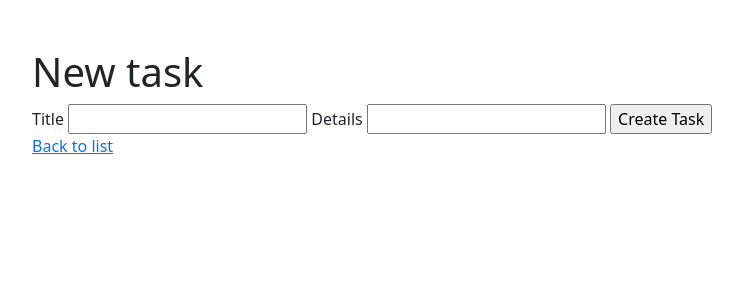
After one commit to emmavalor/rails-task-manager, a Rails app: page /tasks/new in a window 1280 px wide. The commit adds this page. Shown: the top 300 px of the page, without its empty margins (16-759 px from the left). Run offline with Rails 7, Linux system fonts and the light colour scheme; some libraries are stand-ins or nearby versions.

Commit message:
Task : push exo

```diff
--- /dev/null
+++ b/app/controllers/tasks_controller.rb
@@ -0,0 +1,46 @@
+class TasksController < ApplicationController
+  before_action :find_id, only: [:show, :edit, :update, :destroy]
+  def index
+    @tasks = Task.all
+  end
+
+  def show
+    @task = Task.find(params[:id])
+  end
+
+  def new
+    @task = Task.new
+  end
+
+  def create
+    @task = Task.new(task_params)
+    @task.save
+    redirect_to task_path(@task)
+  end
+
+  def edit
+    find_id
+  end
+
+  def update
+    find_id
+    @task.update(task_params)
+    redirect_to task_path(@task)
+  end
+
+  def destroy
+    find_id
+    @task.destroy
+    redirect_to tasks_path
+  end
+
+  private
+
+  def task_params
+    params.require(:task).permit(:title, :details, :completed)
+  end
+
+  def find_id
+    @task = Task.find(params[:id])
+  end
+end
--- /dev/null
+++ b/app/helpers/task_helper.rb
@@ -0,0 +1,2 @@
+module TaskHelper
+end
--- /dev/null
+++ b/app/helpers/tasks_helper.rb
@@ -0,0 +1,2 @@
+module TasksHelper
+end
--- /dev/null
+++ b/app/models/task.rb
@@ -0,0 +1,2 @@
+class Task < ApplicationRecord
+end
--- a/app/views/layouts/application.html.erb
+++ b/app/views/layouts/application.html.erb
@@ -6,6 +6,7 @@
     <meta name="apple-mobile-web-app-capable" content="yes">
     <meta name="application-name" content="Rails Task Manager">
     <meta name="mobile-web-app-capable" content="yes">
+    <link href="https://cdn.jsdelivr.net/npm/bootstrap@5.3.6/dist/css/bootstrap.min.css" rel="stylesheet" integrity="sha384-4Q6Gf2aSP4eDXB8Miphtr37CMZZQ5oXLH2yaXMJ2w8e2ZtHTl7GptT4jmndRuHDT" crossorigin="anonymous">
     <%= csrf_meta_tags %>
     <%= csp_meta_tag %>
 
@@ -23,7 +24,7 @@
     <%= javascript_importmap_tags %>
   </head>
 
-  <body>
+  <body class="m-5">
     <%= yield %>
   </body>
 </html>
--- /dev/null
+++ b/app/views/tasks/new.html.erb
@@ -0,0 +1,11 @@
+<h1>New task</h1>
+
+<%= form_with model: @task do |f| %>
+  <%= f.label :title %>
+  <%= f.text_field :title %>
+  <%= f.label :details %>
+  <%= f.text_field :details %>
+  <%= f.submit %>
+<% end %>
+
+<%= link_to "Back to list", tasks_path %>
--- a/config/routes.rb
+++ b/config/routes.rb
@@ -10,5 +10,12 @@ Rails.application.routes.draw do
   # get "service-worker" => "rails/pwa#service_worker", as: :pwa_service_worker
 
   # Defines the root path route ("/")
-  # root "posts#index"
+  root "tasks#index"
+  get "tasks", to: "tasks#index"
+  get "tasks/new", to: "tasks#new", as: :new
+  get "tasks/:id", to: "tasks#show", as: :task
+  post "tasks", to: "tasks#create"
+  get "tasks/:id/edit", to: "tasks#edit", as: :edit
+  patch "tasks/:id", to: "tasks#update"
+  delete "tasks/:id", to: "tasks#destroy"
 end
```
Also changed, not shown: app/views/tasks/edit.html.erb (added, +13 -0 lines), app/views/tasks/index.html.erb (added, +15 -0 lines), app/views/tasks/show.html.erb (added, +14 -0 lines), db/migrate/20261117101922_create_tasks.rb (added, +11 -0 lines), test/controllers/task_controller_test.rb (added, +7 -0 lines), test/controllers/tasks_controller_test.rb (added, +7 -0 lines), test/fixtures/tasks.yml (added, +11 -0 lines), test/models/task_test.rb (added, +7 -0 lines), db/schema.rb (added).
